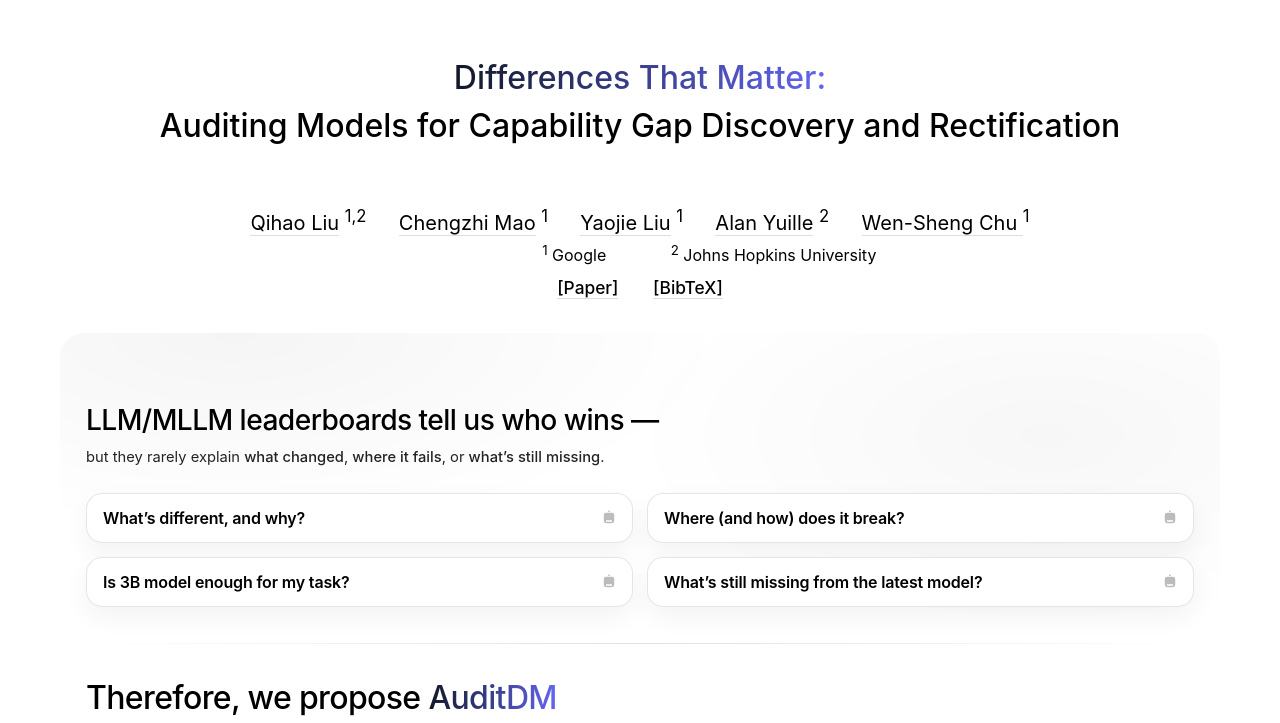
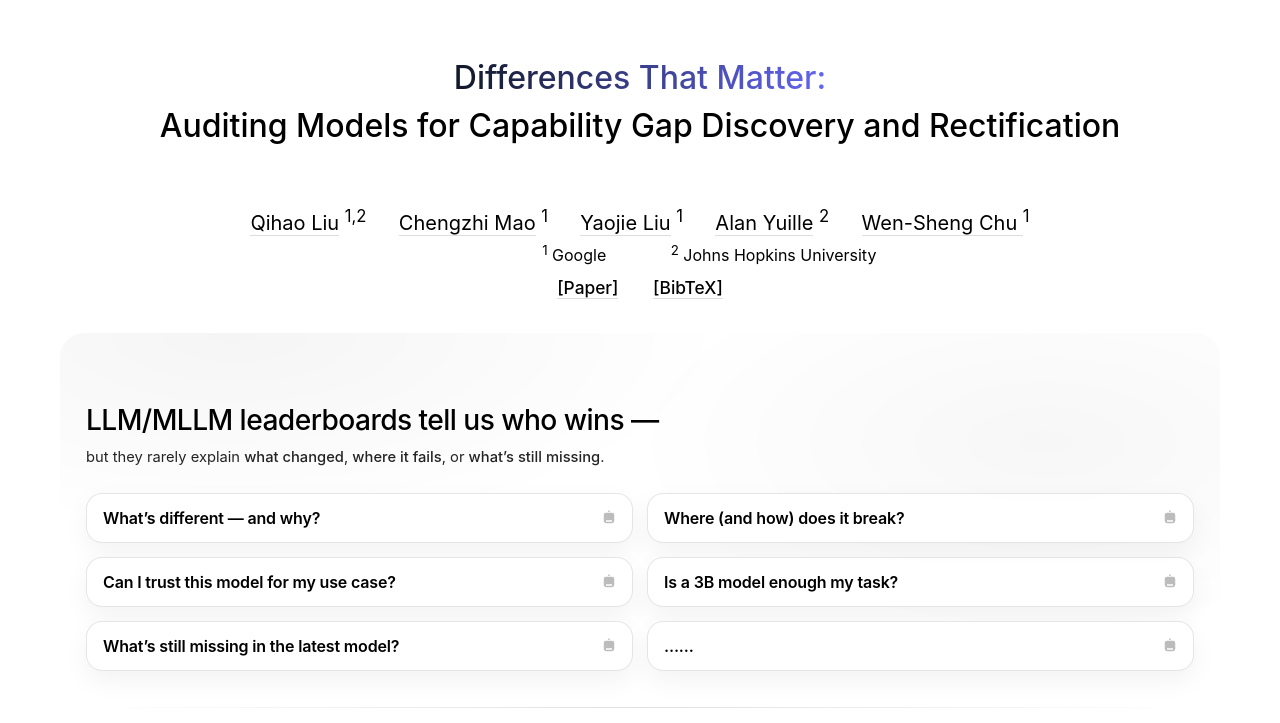
Before and after one commit to auditdm/auditdm.github.io, a plain HTML site: page index.html in a window 1280 px wide. Shown: the top 723 px of the page. Drawn offline with nearby package versions, Linux system fonts and the light colour scheme; a script that the page names is missing; a web font is replaced by a local one.

Commit message:
Update index.html

```diff
--- a/index.html
+++ b/index.html
@@ -85,16 +85,22 @@
 
         <div class="qgrid">
           <a class="qcard">
-            <span class="qcard__text">What’s different, and why?</span>
+            <span class="qcard__text">What’s different — and why?</span>
           </a>
           <a class="qcard">
             <span class="qcard__text">Where (and how) does it break?</span>
           </a>
           <a class="qcard">
-            <span class="qcard__text">Is 3B model enough for my task?</span>
+            <span class="qcard__text">Can I trust this model for my use case?</span>
           </a>
           <a class="qcard">
-            <span class="qcard__text">What’s still missing from the latest model?</span>
+            <span class="qcard__text">Is a 3B model enough my task?</span>
+          </a>
+          <a class="qcard">
+            <span class="qcard__text">What’s still missing in the latest model?</span>
+          </a>
+          <a class="qcard">
+            <span class="qcard__text">......</span>
           </a>
         </div>
       </header>
```
